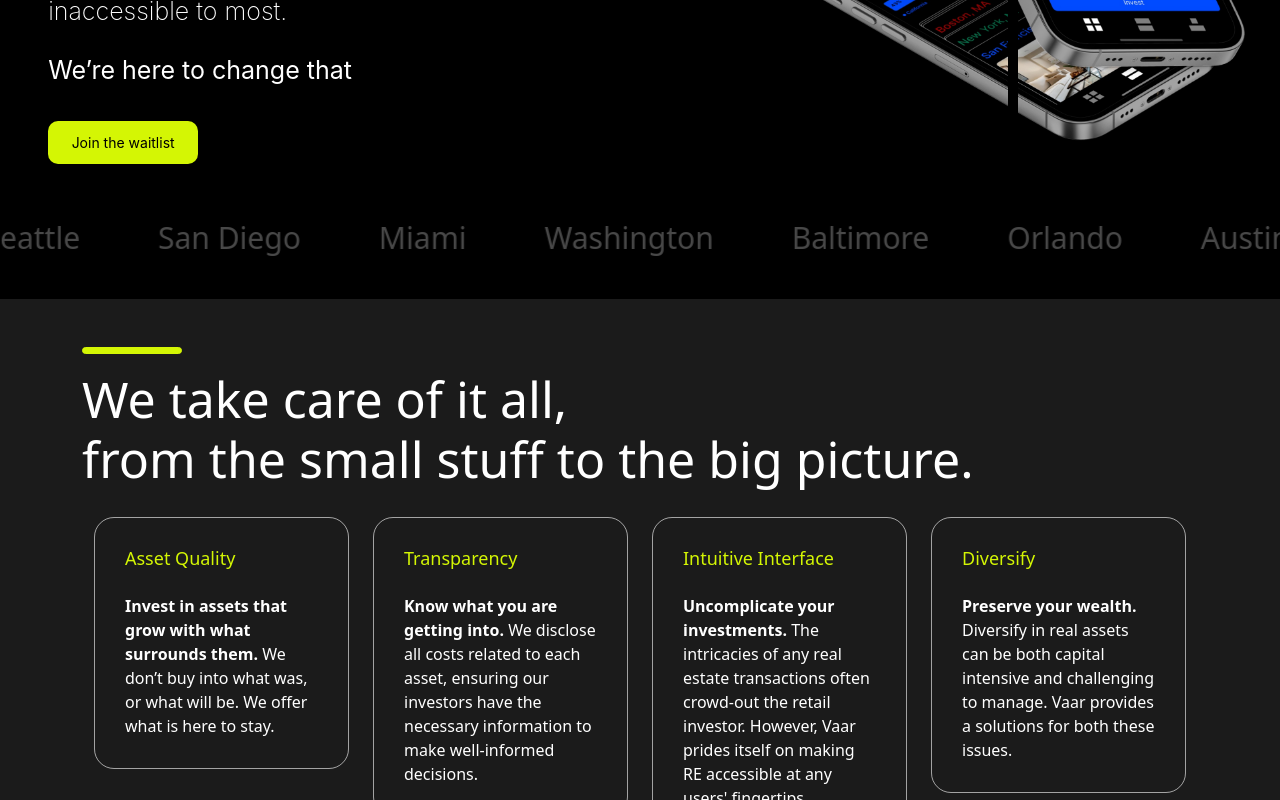
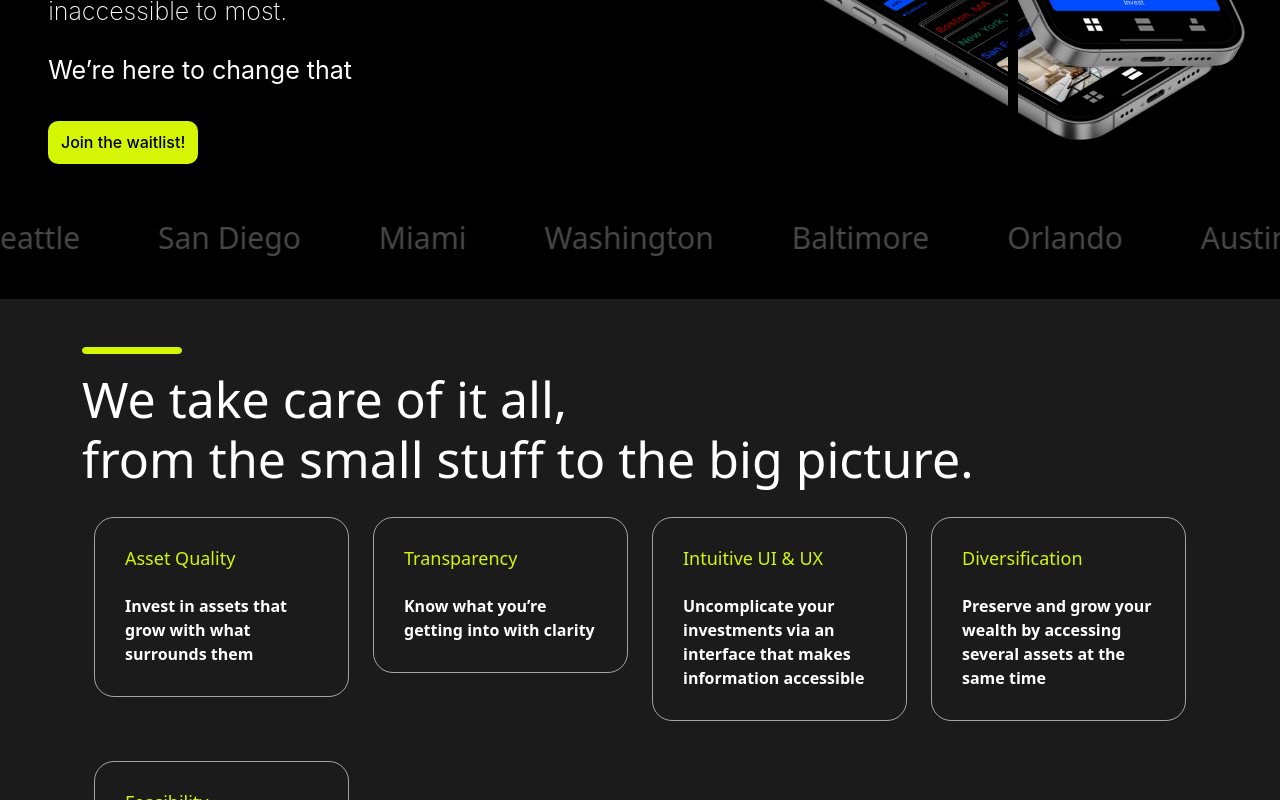
Before and after one commit to webtesting22/vaar, a React (Vite) app: page / in a window 1280 px wide. Shown: the part 460-1260 px from the top of the page. Built offline with nearby package versions, Linux system fonts and the light colour scheme.

Commit message:
cursor remove and font added

```diff
--- a/src/Components/Founder/Founder.css
+++ b/src/Components/Founder/Founder.css
@@ -325,3 +325,8 @@
     padding-bottom: 50px;
 
 }
+
+#hello .index-module_type__E-SaG:after {
+    content: '';
+    animation: index-module_cursor__PQg0P 1.1s infinite step-start;
+}
--- a/src/Components/Founder/Founder.jsx
+++ b/src/Components/Founder/Founder.jsx
@@ -16,24 +16,28 @@ import { Descriptions, Carousel } from 'antd';
 const ValueData = [
     {
         title: "Asset Quality",
-        colorText: "Invest in assets that grow with what surrounds them.",
-        Descriptions: "We don’t buy into what was, or what will be. We offer what is here to stay."
+        colorText: "Invest in assets that grow with what surrounds them",
+        // Descriptions: "We don’t buy into what was, or what will be. We offer what is here to stay."
     },
 
     {
         title: "Transparency",
-        colorText: "Know what you are getting into.",
-        Descriptions: " We disclose all costs related to each asset, ensuring our investors have the necessary information to make well-informed decisions."
+        colorText: "Know what you’re getting into with clarity",
+        // Descriptions: " We disclose all costs related to each asset, ensuring our investors have the necessary information to make well-informed decisions."
     },
     {
-        title: "Intuitive Interface",
-        colorText: "Uncomplicate your investments.",
-        Descriptions: "The intricacies of any real estate transactions often crowd-out the retail investor. However, Vaar prides itself on making RE accessible at any users' fingertips."
+        title: "Intuitive UI & UX",
+        colorText: "Uncomplicate your investments via an interface that makes information accessible",
+        // Descriptions: "The intricacies of any real estate transactions often crowd-out the retail investor. However, Vaar prides itself on making RE accessible at any users' fingertips."
     },
     {
-        title: "Diversify",
-        colorText: "Preserve your wealth.",
-        Descriptions: "Diversify in real assets can be both capital intensive and challenging to manage. Vaar provides a solutions for both these issues."
+        title: "Diversification",
+        colorText: "Preserve and grow your wealth by accessing several assets at the same time",
+        // Descriptions: "Diversify in real assets can be both capital intensive and challenging to manage. Vaar provides a solutions for both these issues."
+    },
+    {
+        title:"Feasibility",
+        colorText:"Fractionally own what suits your portfolio"
     }
 ]
 function Founder() {
@@ -55,7 +59,7 @@ function Founder() {
                 <div className="container">
                     <div className='text-center' >
                         <hr className='m-0' />
-                        <h1 className='section-heading-big only-pc-heading' style={{ fontWeight: "300", fontSize: "50px", textAlign: "start" }}>
+                        <h1 className='section-heading-big only-pc-heading' id='hello' style={{ fontWeight: "300", fontSize: "50px", textAlign: "start" }}>
                             <TypeAnimation
                                 sequence={[
                                     // Same substring at the start will only be typed out once, initially
@@ -71,7 +75,7 @@ function Founder() {
                             />
                             from the small stuff to the big picture.</h1>
                         {/* <h1 className='section-heading-big only-mobile-heading' style={{ fontWeight: "300", fontSize: "8vw", textAlign: "start" }}>We take care of it all, from the small stuff to the big picture.</h1> */}
-                        <h1 className='section-heading-big only-mobile-heading' style={{ fontWeight: "300", fontSize: "8vw", textAlign: "start" }}>
+                        <h1 className='section-heading-big only-mobile-heading' id='hello' style={{ fontWeight: "300", fontSize: "8vw", textAlign: "start" }}>
                             <TypeAnimation
                                 sequence={[
                                     // Same substring at the start will only be typed out once, initially
--- a/src/Components/Home/Home.css
+++ b/src/Components/Home/Home.css
@@ -396,3 +396,7 @@
 
 
 }
+#hello .index-module_type__E-SaG:after {
+    content: '';
+    animation: index-module_cursor__PQg0P 1.1s infinite step-start;
+}
--- a/src/Components/Home/Home.jsx
+++ b/src/Components/Home/Home.jsx
@@ -60,7 +60,7 @@ function Home() {
                         <section id='Home_section'>
                             <div className='container text-center'>
 
-                                <div className='content-container-responsive'>
+                                <div className='content-container-responsive' id='hello'>
                                     <TypeAnimation
                                         sequence={[
                                             // Same substring at the start will only be typed out once, initially
@@ -70,7 +70,7 @@ function Home() {
                                         ]}
                                         wrapper="p"
                                         speed={200}
-                                        style={{ fontSize: '2em', display: 'block',fontSize:"50px", fontWeight:"400px",textAlign:"start"  }}
+                                        style={{ fontSize: '2em', display: 'block', fontSize: "50px", fontWeight: "400px", textAlign: "start" }}
                                         repeat={Infinity}
                                     />
                                     {/* <h1 className='main-global-heading ' style={{ fontWeight: "300", textAlign: "start", fontSize: "50px" }} data-aos="fade-down">Real-estate, simplified</h1> */}
@@ -99,12 +99,12 @@ function Home() {
                                     <br />
                                     <h3 style={{ textAlign: "start", fontSize: "25px", fontWeight: "200" }}>Real estate is the world’s largest store of value, yet inaccessible to most. </h3>
                                     <br />
-                                    <h3 style={{textAlign:"start", fontSize:"25px", fontWeight:"400"}}>We’re here to change that</h3>
+                                    <h3 style={{ textAlign: "start", fontSize: "25px", fontWeight: "400" }}>We’re here to change that</h3>
                                     {/* <h1 className='main-global-heading' id='pc' style={{ fontWeight: "300", textAlign: "start",  }} data-aos="fade-down"><span style={{ color: "#d4f604" }}>Vaar</span> levels the playing field.</h1> */}
 
                                     <div className="email-collect" style={{ position: 'relative' }}>
-                                        <button className='click-dynamic-btn' style={{ backgroundColor: "#D4F604" }} onClick={handleButtonClick}>
-                                            Join the waitlist
+                                        <button className='click-dynamic-btn' style={{ backgroundColor: "#D4F604",fontSize:"16px", fontWeight:"500" }} onClick={handleButtonClick}>
+                                            Join the waitlist!
                                         </button>
                                         <div className={`input-box ${inputVisible ? '' : 'input-visible'}`}>
                                             <input
@@ -159,7 +159,7 @@ function Home() {
                         <section id='Home_section'>
                             <div className='container text-center'>
 
-                                <div className='content-container-responsive'>
+                                <div className='content-container-responsive' id='hello'>
                                     {/* <h1 className='main-global-heading' id='mobile' style={{ fontWeight: "400", textAlign: "center", fontSize: "8vw" }} data-aos="fade-down">It’s time to level the playing field.</h1> */}
                                     {/* <p data-aos="fade-up" style={{ fontWeight: "200", textAlign: "start" }}>Vaar enables portfolio investment in <span><i>prime, income-generating</i></span> real estate. We believe diversification in real assets should be easy and that it has a place in portfolios of all sizes.</p> */}
                                     <TypeAnimation
@@ -167,13 +167,24 @@ function Home() {
                                             // Same substring at the start will only be typed out once, initially
                                             'It’s time to level the playing field.',
                                             6000, // wait 1s before replacing "Mice" with "Hamsters"
-
+                                            '',
                                         ]}
                                         wrapper="p"
                                         speed={200}
-                                        style={{ fontSize: '2em', display: 'block',fontSize:"10vw", fontWeight:"400px",lineHeight:"50px",textAlign:"center"  }}
+
+                                        style={{
+                                            fontSize: '2em',
+                                            content: '',
+                                            display: 'block',
+                                            fontSize: '10vw',
+                                            fontWeight: '400px',
+                                            lineHeight: '50px',
+                                            textAlign: 'center',
+                                        }}
                                         repeat={Infinity}
+                                        hideCursor={true}
                                     />
+
                                     <br />
                                     <div >
                                         <h3 style={{ textAlign: "center", fontWeight: "300", fontSize: "30px" }}>Vaar makes real estate
@@ -188,14 +199,14 @@ function Home() {
                                             style={{ height: "50px", margin: "0px", textAlign: "center", marginLeft: "10px" }} className="mySwiper">
                                             {dynamicWords.map((item, index) => (
                                                 <SwiperSlide key={index}>
-                                                    <h3 style={{ color: "#D4F604",  fontSize: "30px", fontWeight: "300" }}>{item}</h3>
+                                                    <h3 style={{ color: "#D4F604", fontSize: "30px", fontWeight: "300" }}>{item}</h3>
                                                 </SwiperSlide>
                                             ))}
                                         </Swiper>
                                     </div>
                                     <div className='grid-images'>
                                         <Row>
-                                            <Col lg={24} md={24}  style={{ display: "flex" }}>
+                                            <Col lg={24} md={24} style={{ display: "flex" }}>
                                                 <div><img src={second} alt="" data-aos="fade-right" /></div>
                                                 <div><img src={first} alt="" data-aos="fade-left" /></div>
                                             </Col>
@@ -204,11 +215,11 @@ function Home() {
                                     </div>
                                     <h3 style={{ textAlign: "center", fontSize: "25px", fontWeight: "200", marginTop: "20px" }}>Real estate is the world’s largest store of value, yet inaccessible to most. </h3>
                                     <br />
-                                    <h3 style={{textAlign:"center", fontSize:"25px", fontWeight:"400"}}>We’re here to change that</h3>
+                                    <h3 style={{ textAlign: "center", fontSize: "25px", fontWeight: "400" }}>We’re here to change that</h3>
 
                                     <div className="email-collect" style={{ position: 'relative', display: "flex", justifyContent: "center" }}>
-                                        <button className='click-dynamic-btn' style={{ backgroundColor: "#D4F604" }} onClick={handleButtonClick}>
-                                            Join the waitlist
+                                        <button className='click-dynamic-btn' style={{ backgroundColor: "#D4F604", fontSize:"16px", fontWeight:"500" }} onClick={handleButtonClick}>
+                                        Join the waitlist!
                                         </button>
                                         <div className={`input-box ${inputVisible ? '' : 'input-visible'}`}>
                                             <input
```
